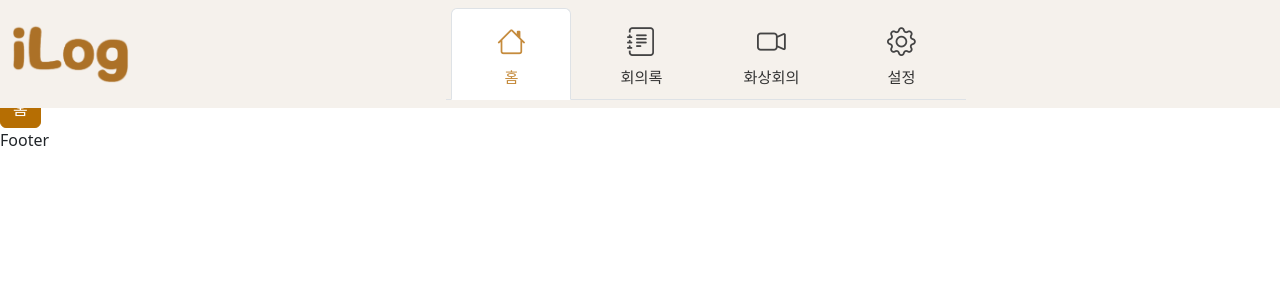
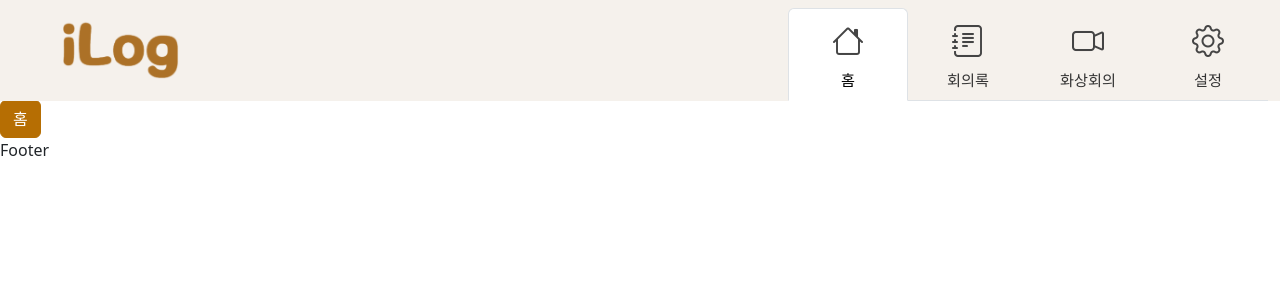
Before and after one commit to suyeon419/iLog, a React (Vite) app in the folder iLog/: page / in a window 1280 px wide. Shown: the top 300 px of the page. Built offline with nearby package versions, Linux system fonts and the light colour scheme.

Commit message:
헤더 완성

```diff
--- a/iLog/src/components/AppHeader.jsx
+++ b/iLog/src/components/AppHeader.jsx
@@ -22,6 +22,7 @@ export default function AppHeader() {
                         cursor: 'pointer',
                         display: 'flex',
                         alignItems: 'center',
+                        marginLeft: '50px',
                     }}
                 >
                     <img src="./images/iLogLogo.png" alt="iLog Logo" style={{ height: '60px' }} />
@@ -29,7 +30,12 @@ export default function AppHeader() {
 
                 <Navbar.Toggle aria-controls="main-navbar" />
                 <Navbar.Collapse id="main-navbar">
-                    <Nav className="mx-auto" variant="tabs" activeKey={location.pathname}>
+                    <Nav
+                        className="ms-auto "
+                        variant="tabs"
+                        activeKey={location.pathname}
+                        style={{ marginBottom: '-4px' }}
+                    >
                         <Nav.Link
                             className={`nav-item ${location.pathname === '/' ? 'active' : ''}`}
                             as={Link}
--- a/iLog/src/index.css
+++ b/iLog/src/index.css
@@ -20,11 +20,12 @@
 }
 
 /* 헤더용 */
+.navbar-collapse {
+    margin-bottom: -4px; /* 탭과 바닥 완전 밀착 */
+}
 .nav-item {
     text-align: center;
     width: 120px; /* ✅ 탭 너비 일정하게 맞추기 */
-    padding: 10px 0;
-    margin: 0 5px;
     color: #333;
     font-size: 0.95rem;
     transition: all 0.2s ease;
@@ -33,22 +34,16 @@
 
 .nav-item .nav-icon {
     display: block; /* 줄바꿈 */
-    font-size: 1.8rem; /* 아이콘 크기 */
+    font-size: 2rem; /* 아이콘 크기 */
     margin-bottom: 4px;
     color: #444;
 }
 
 .nav-item:hover {
     color: #c58b3d;
-    border-bottom-color: #c58b3d;
-}
-
-.nav-item.active {
-    color: #c58b3d !important;
-    border-bottom-color: #c58b3d;
 }
 
 .nav-item:hover .nav-icon,
-.nav-item.active .nav-icon {
+.nav-item.active:hover {
     color: #c58b3d;
 }
--- a/iLog/src/layout/MainLayout.jsx
+++ b/iLog/src/layout/MainLayout.jsx
@@ -7,7 +7,7 @@ export default function MainLayout() {
     return (
         <>
             <AppHeader />
-            <div style={{ paddingTop: '90px' }}>
+            <div style={{ paddingTop: '100px' }}>
                 <Outlet />
             </div>
             <Footer />
```
